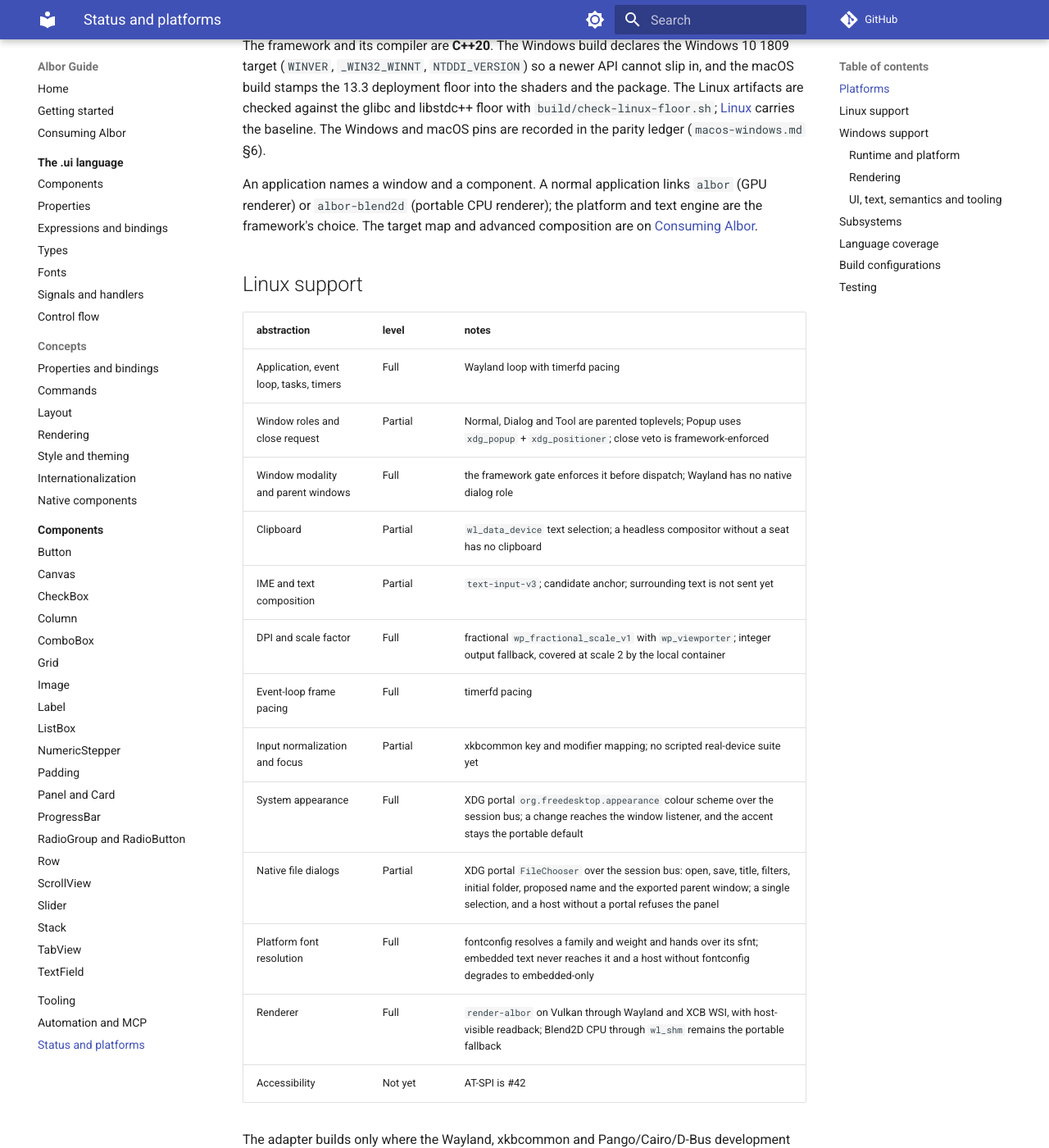
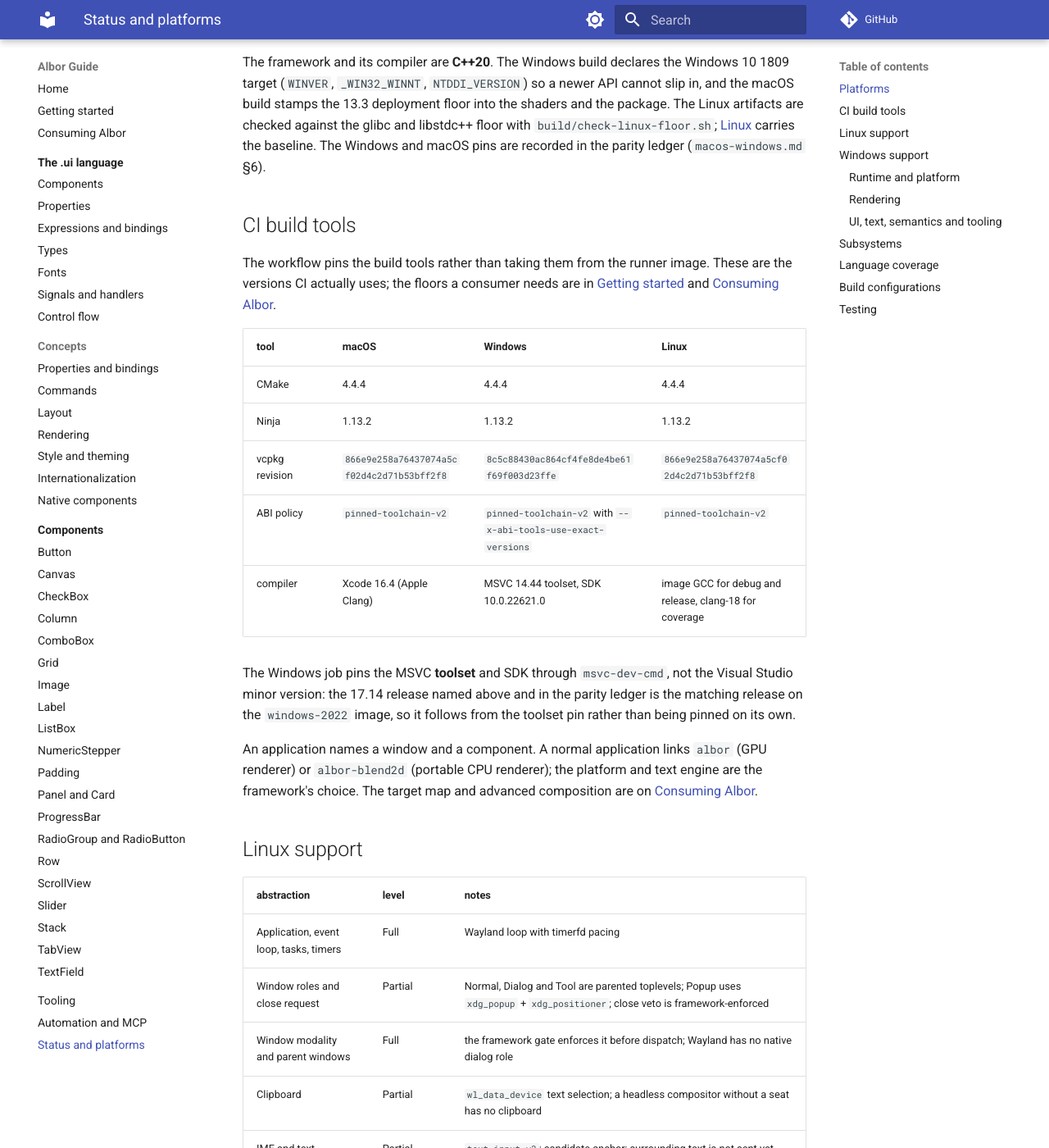
Before and after one commit to AlborCore/albor, an MkDocs documentation site: the page built from docs/status.md, in a window 1280 px wide and 1400 px high, scrolled down 749 px. Shown: the whole window at 82% size. Built offline with MkDocs 1.6.1 and Material for MkDocs 9.7.7, drawn with Linux system fonts in a browser that asks for light colours; comment, search, counter and statistics services are not loaded; some of the changed text lies outside the part shown.

Commit message:
align docs with CI pins and fix windows coverage reporting
document the CI-pinned CMake, Ninja and vcpkg revisions and clarify that the Windows VS release follows from the pinned MSVC toolset (§5.3, AD-16)

merge both windows test binaries into one OpenCppCoverage report and normalize cobertura source paths so the windows codecov flag can match them (§16)

make the windows codecov project status gating like macos, leaving linux informational (§16)

```diff
--- a/codecov.yml
+++ b/codecov.yml
@@ -23,7 +23,6 @@ coverage:
           - windows
         target: auto
         threshold: 1%
-        informational: true
       linux:
         flags:
           - linux
--- a/docs/status.md
+++ b/docs/status.md
@@ -9,7 +9,7 @@ the architecture specification `albor-design-v4.md`.
 | platform | runtime floor | build baseline | state |
 | --- | --- | --- | --- |
 | macOS (AppKit, Metal), Intel and Apple silicon | macOS 13.3 | `macos-15`, Xcode 16.4 | implemented — the primary platform |
-| Windows (Win32, Direct3D) | Windows 10 1809 (build 17763, LTSC 2019); VC++ 2015-2022 redistributable | `windows-2022`, VS 2022 17.14 / MSVC 14.44, Windows SDK 10.0.22621.0 | implemented and built in CI |
+| Windows (Win32, Direct3D) | Windows 10 1809 (build 17763, LTSC 2019); VC++ 2015-2022 redistributable | `windows-2022`, MSVC 14.44 toolset (VS 2022 17.14 image release), Windows SDK 10.0.22621.0 | implemented and built in CI |
 | Linux Wayland (Vulkan GPU, Blend2D CPU) and X11 | RHEL/Alma 9+ (glibc 2.34, GLIBCXX 3.4.29, CXXABI 1.3.13, Wayland 1.21) | `ubuntu-24.04` current; `almalinux:9` baseline | implemented — Wayland is Tier 1 and X11 is Tier 2; the Linux CI jobs are enabled with lavapipe |
 | headless | — | — | implemented — the test and CI surface |
 
@@ -19,6 +19,25 @@ the macOS build stamps the 13.3 deployment floor into the shaders and the packag
 Linux artifacts are checked against the glibc and libstdc++ floor with
 `build/check-linux-floor.sh`; [Linux](linux.md) carries the baseline. The Windows and macOS
 pins are recorded in the parity ledger (`macos-windows.md` §6).
+
+## CI build tools
+
+The workflow pins the build tools rather than taking them from the runner image. These are the
+versions CI actually uses; the floors a consumer needs are in
+[Getting started](getting-started.md#requirements) and
+[Consuming Albor](consuming.md#requirements-and-deployment).
+
+| tool | macOS | Windows | Linux |
+| --- | --- | --- | --- |
+| CMake | 4.4.4 | 4.4.4 | 4.4.4 |
+| Ninja | 1.13.2 | 1.13.2 | 1.13.2 |
+| vcpkg revision | `866e9e258a76437074a5cf02d4c2d71b53bff2f8` | `8c5c88430ac864cf4fe8de4be61f69f003d23ffe` | `866e9e258a76437074a5cf02d4c2d71b53bff2f8` |
+| ABI policy | `pinned-toolchain-v2` | `pinned-toolchain-v2` with `--x-abi-tools-use-exact-versions` | `pinned-toolchain-v2` |
+| compiler | Xcode 16.4 (Apple Clang) | MSVC 14.44 toolset, SDK 10.0.22621.0 | image GCC for debug and release, clang-18 for coverage |
+
+The Windows job pins the MSVC **toolset** and SDK through `msvc-dev-cmd`, not the Visual Studio
+minor version: the 17.14 release named above and in the parity ledger is the matching release on
+the `windows-2022` image, so it follows from the toolset pin rather than being pinned on its own.
 
 An application names a window and a component. A normal application links `albor`
 (GPU renderer) or `albor-blend2d` (portable CPU renderer); the platform and text engine
```
Also changed, not shown: docs/consuming.md (+9 -3 lines), docs/getting-started.md (+5 -2 lines), macos-windows.md (+7 -0 lines), 1 other file.
